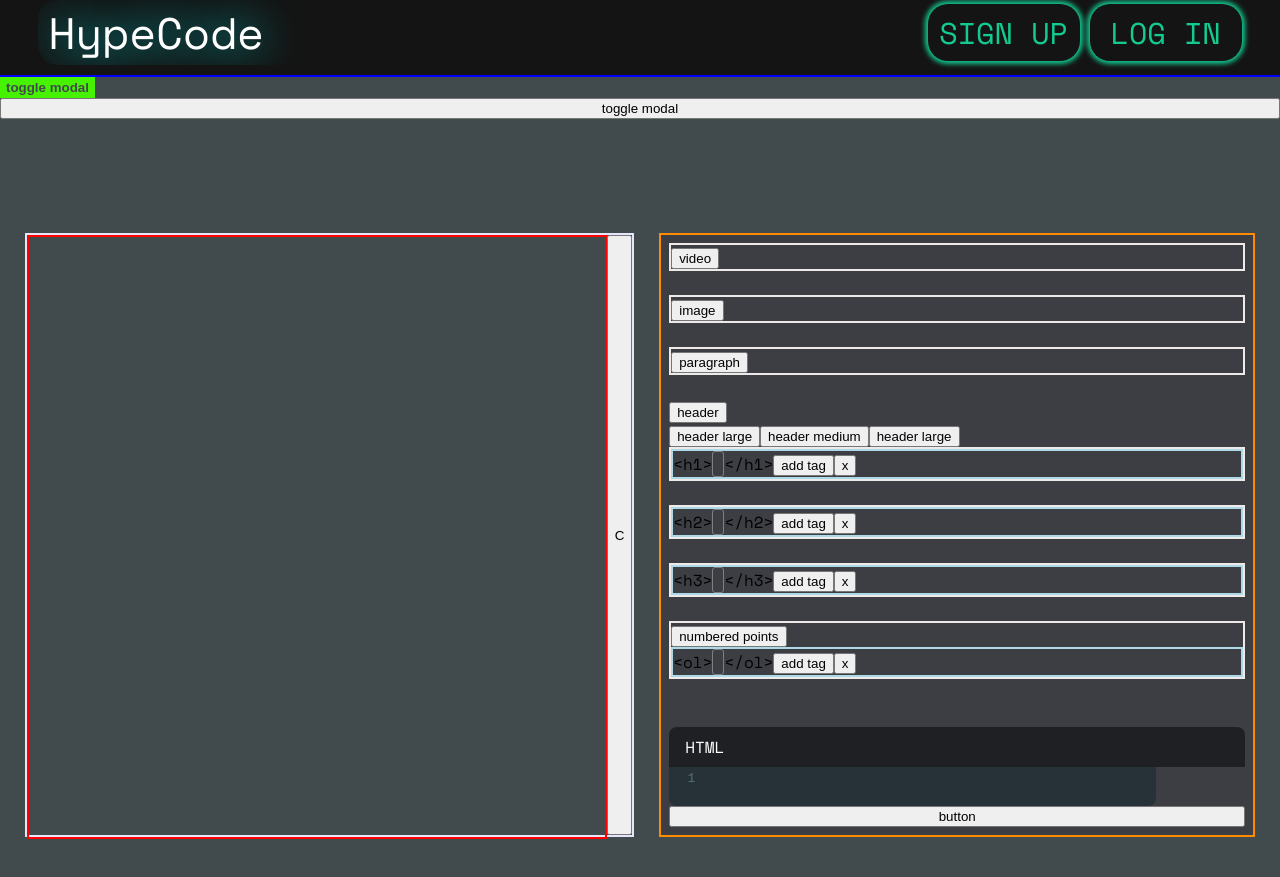
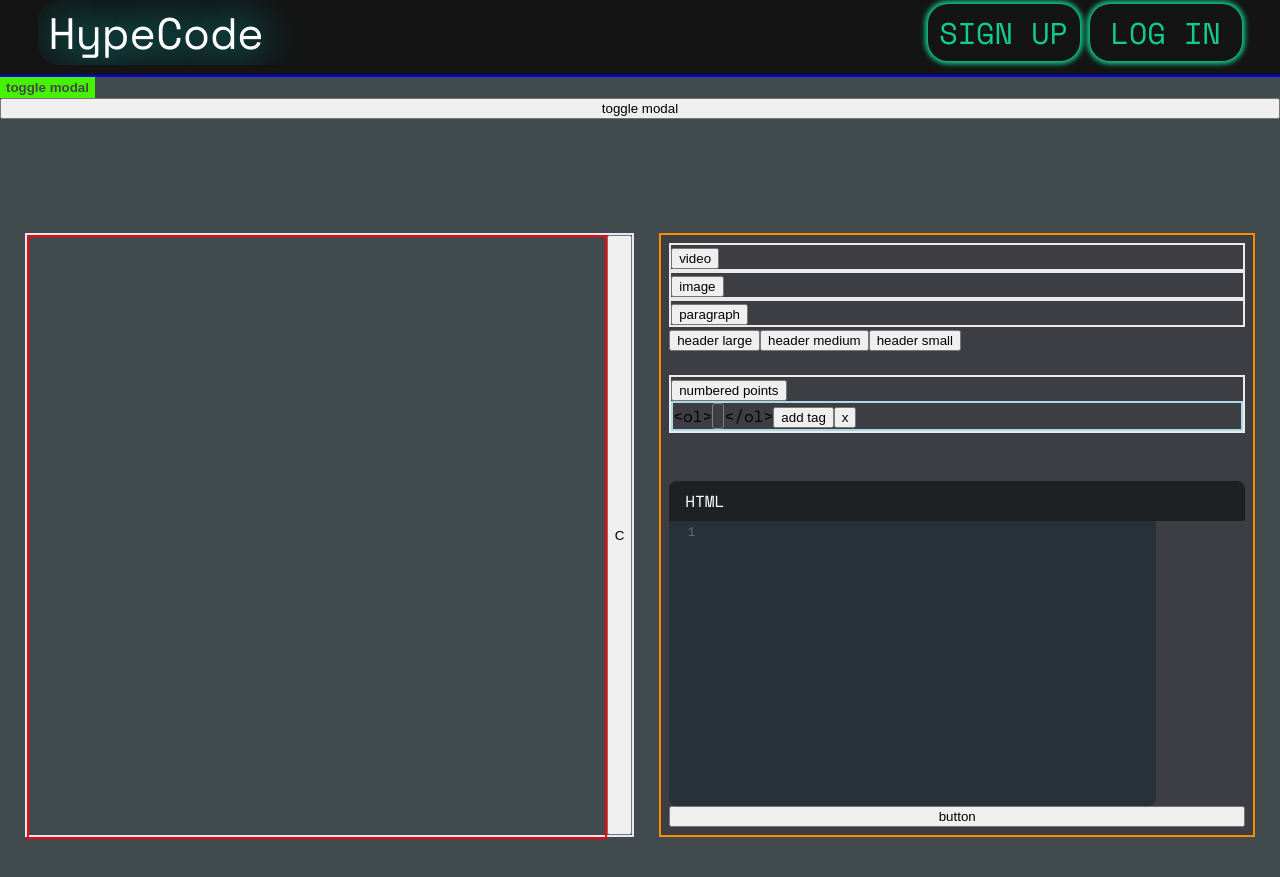
Before and after one commit to susanzea/HypeCode00, a React (Create React App) app in the folder frontend/: page /#/ in a window 1280 px wide. Both pictures are taken after a click on the button "header". Built offline with nearby package versions, Linux system fonts and the light colour scheme.

Commit message:
header button functionality done

```diff
--- a/frontend/src/components/editor/Editor.js
+++ b/frontend/src/components/editor/Editor.js
@@ -205,9 +205,18 @@ class Editor extends React.Component {
         if (e.target.id === "show-header-options") {
             $(e.target).hide();
             $(e.target).next().show();
-        } else if (e.target.id === "hide-paragraph-form") {
-            $(e.target.parentElement).siblings().show();
+        } else if (e.target.id === "show-headerOne-form") {
             $(e.target.parentElement).hide();
+            $('#headerOne-form').show();
+        } else if (e.target.id === 'hide-headerOne-form') {
+            $('#headerOne-form').hide();
+            $('#show-header-options').show();
+        } else if (e.target.id === "show-headerTwo-form") {
+            $(e.target.parentElement).hide(); //good
+            $('#headerTwo-form').show();
+        } else if (e.target.id === 'hide-headerTwo-form') {
+            $('#headerTwo-form').hide();
+            $('#show-header-options').show();
         }
     }
 
@@ -247,7 +256,6 @@ class Editor extends React.Component {
                         <button onClick={this.toggleIframe} id="hide-iframe-form">x</button>
                     </form>
                 </div>
-                <br/>
 
                 <div className="add-tag" id="image">
                     <button onClick={this.toggleImage} className='tag-button' id="show-image-form">image</button>
@@ -257,7 +265,6 @@ class Editor extends React.Component {
                         <button onClick={this.toggleImage} id="hide-image-form">x</button>
                     </form>
                 </div>
-                <br/>
 
                 <div className="add-tag" id="paragraph">
                     <button onClick={this.toggleParagraph} className='tag-button' id="show-paragraph-form">paragraph</button>
@@ -267,40 +274,35 @@ class Editor extends React.Component {
                         <button onClick={this.toggleParagraph} id="hide-paragraph-form">x</button>
                     </form>
                 </div>
-                <br/>
 
                 <div id="headers">
-                    <button id="show-header-options">header</button>
-                    <div>
-                        <button className='tag-button' id="show-headerOne-form">header large</button>
-                        <button className='tag-button' id="show-headerTwo-form">header medium</button>
-                        <button className='tag-button' id="show-headerThree-form">header large</button>
+                    <button onClick={this.toggleHeader} id="show-header-options">header</button>
+
+                    <div id="show-header-forms">
+                        <button onClick={this.toggleHeader} className='tag-button' id="show-headerOne-form">header large</button>
+                        <button onClick={this.toggleHeader} className='tag-button' id="show-headerTwo-form">header medium</button>
+                        <button onClick={this.toggleHeader} className='tag-button' id="show-headerThree-form">header small</button>
                     </div>
 
-                    <div className="add-tag" id="headerOne">
+                    <div id="header-forms">
                             <form onSubmit={this.appendHeaderOne} className='tag-form' id="headerOne-form">
                                 {headerOneOpen}<span contentEditable="true" className="tag-input" id="headerOne-input" placeholder='insert headerOne link...'></span>{headerOneClose}
                                 <button type="submit">add tag</button>
-                            <button id="create-headerOne-code">x</button>
+                                <button onClick={this.toggleHeader} id="hide-headerOne-form">x</button>
                             </form>
-                    </div>
-                    <br/>
 
-                    <div className="add-tag" id="headerTwo">
                             <form onSubmit={this.appendHeaderTwo} className='tag-form' id="headerTwo-form">
                                 {headerTwoOpen}<span contentEditable="true" className="tag-input" id="headerTwo-input" placeholder='insert headerTwo link...'></span>{headerTwoClose}
                                 <button type="submit">add tag</button>
-                            <button id="create-headerTwo-code">x</button>
+                                <button onClick={this.toggleHeader} id="hide-headerTwo-form">x</button>
                             </form>
-                    </div>
-                    <br/>
 
-                    <div className="add-tag" id="headerThree">
                             <form onSubmit={this.appendHeaderThree} className='tag-form' id="headerThree-form">
                                 {headerThreeOpen}<span contentEditable="true" className="tag-input" id="headerThree-input" placeholder='insert headerThree link...'></span>{headerThreeClose}
                                 <button type="submit">add tag</button>
-                            <button id="create-headerThree-code">x</button>
+                                <button onClick={this.toggleHeader} id="hide-headerThree-form">x</button>
                             </form>
+
                     </div>
                     <br/>
 
--- a/frontend/src/components/editor/styles/tag_buttons.css
+++ b/frontend/src/components/editor/styles/tag_buttons.css
@@ -25,3 +25,19 @@
 #paragraph-form {
     display: none;
 }
+
+#show-header-forms {
+    display: none;
+}
+
+#headerOne-form {
+    display: none;
+}
+
+#headerTwo-form {
+    display: none;
+}
+
+#headerThree-form {
+    display: none;
+}
```
Lines whose indentation alone changed are shown as unchanged.
